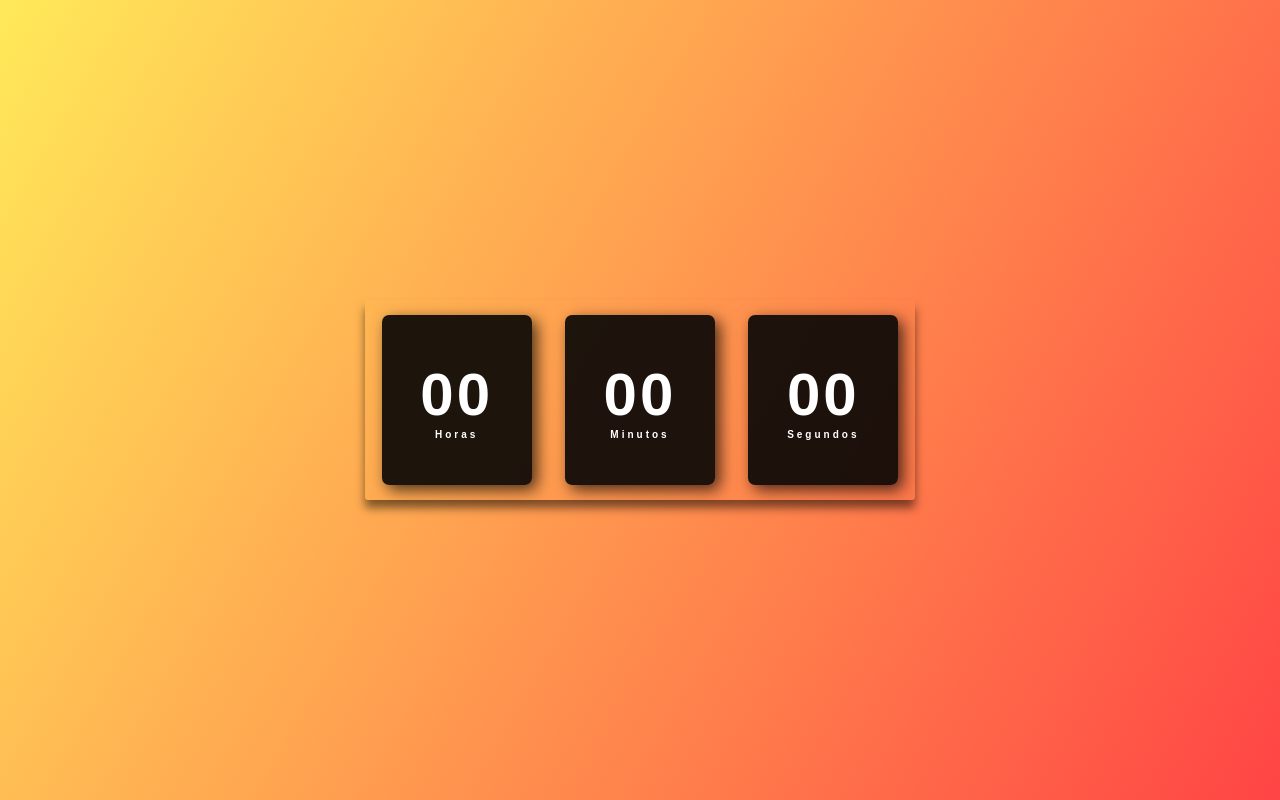
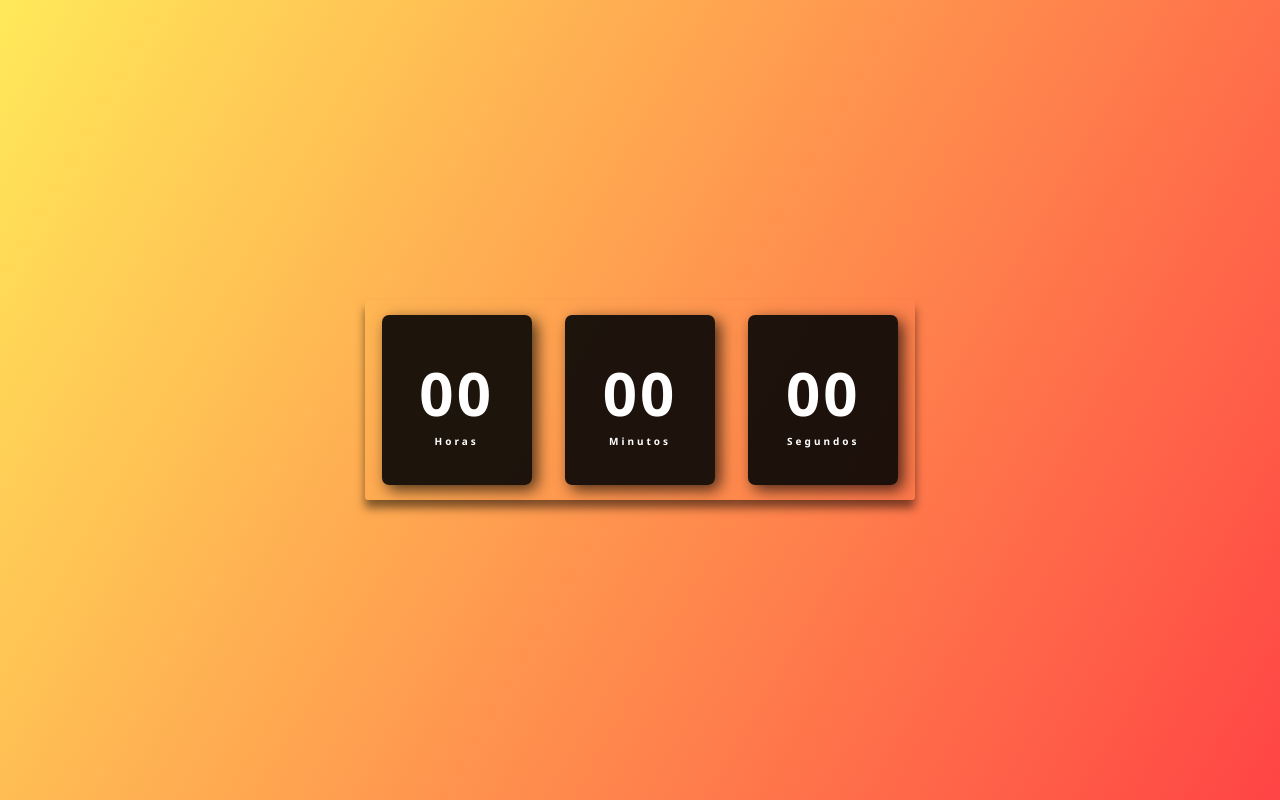
Before and after one commit to AnaMioki/relogio-digital, a plain HTML site: page index.html in a window 1280 px wide. Drawn offline with Linux system fonts and the light colour scheme.

Commit message:
Update style.css

```diff
--- a/assets/css/style.css
+++ b/assets/css/style.css
@@ -3,7 +3,7 @@
 * {
     margin: 0;
     padding: 0;
-    font-family: 'Note sans', sans-serif;
+    font-family: 'Noto sans', sans-serif;
     /*sans serif é uma segunda opção*/
 }
 
```
